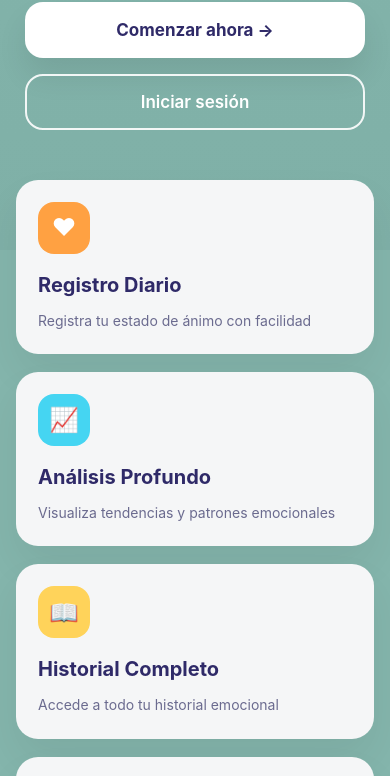
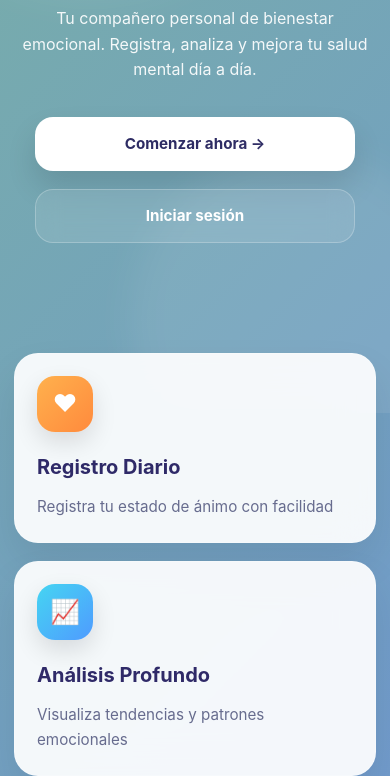
Before and after one commit to DulceRichelle/moodlens, a website with bundled scripts: page frontend/index.html in a window 390 px wide. Shown: the part 330-1106 px from the top of the page. Built offline with nearby package versions, Linux system fonts and the light colour scheme.

Commit message:
Update home.css

```diff
--- a/frontend/components/home/home.css
+++ b/frontend/components/home/home.css
@@ -4,294 +4,600 @@
     box-sizing: border-box;
 }
 
+html,
 body {
+
+    min-height: 100%;
+
+    overflow-x: hidden;
+
     font-family: 'Inter', sans-serif;
-    background: #84B5AC;
-    overflow-x: hidden;
+
+    background:
+            linear-gradient(
+                    135deg,
+                    #78AFA5 0%,
+                    #6F95D7 100%
+            );
+
+    color: white;
+
+    scroll-behavior: smooth;
+}
+
+body {
+
+    position: relative;
+}
+
+body::before {
+
+    content: "";
+
+    position: fixed;
+
+    inset: 0;
+
+    background:
+            radial-gradient(
+                    circle at top left,
+                    rgba(255,255,255,0.14),
+                    transparent 35%
+            ),
+            radial-gradient(
+                    circle at bottom right,
+                    rgba(255,255,255,0.08),
+                    transparent 30%
+            );
+
+    pointer-events: none;
+
+    z-index: -1;
 }
 
 .hero {
-    min-height: 72vh;
-    background: linear-gradient(180deg, #84B5AC 0%, #7FB0A7 100%);
+
+    min-height: 88vh;
+
     display: flex;
     flex-direction: column;
     align-items: center;
     justify-content: center;
-    padding-top: 60px;
-    padding-bottom: 180px;
+
     text-align: center;
-    padding-left: 20px;
-    padding-right: 20px;
+
+    padding:
+            70px 24px 170px;
+
+    position: relative;
+
+    overflow: hidden;
+}
+
+.hero::before {
+
+    content: "";
+
+    position: absolute;
+
+    width: 420px;
+    height: 420px;
+
+    background:
+            rgba(255,255,255,0.08);
+
+    border-radius: 50%;
+
+    top: -120px;
+    left: -120px;
+
+    filter: blur(20px);
+
+    animation:
+            floatOne 8s ease-in-out infinite;
+}
+
+.hero::after {
+
+    content: "";
+
+    position: absolute;
+
+    width: 340px;
+    height: 340px;
+
+    background:
+            rgba(255,255,255,0.08);
+
+    border-radius: 50%;
+
+    bottom: -100px;
+    right: -80px;
+
+    filter: blur(18px);
+
+    animation:
+            floatTwo 10s ease-in-out infinite;
 }
 
 .logo {
-    width: 180px;
-    border-radius: 32px;
-    margin-bottom: 35px;
-    box-shadow: 0 30px 60px rgba(0, 0, 0, 0.18);
+
+    width: 145px;
+
+    border-radius: 34px;
+
+    margin-bottom: 28px;
+
+    box-shadow:
+            0 24px 60px rgba(0,0,0,0.18);
+
+    animation:
+            logoFloat 4s ease-in-out infinite;
 }
 
 .hero h1 {
-    font-size: 88px;
+
+    font-size: clamp(3rem, 8vw, 6.5rem);
+
     font-weight: 800;
-    color: #FFFFFF;
-    line-height: 1.05;
-    margin-bottom: 25px;
-    letter-spacing: -2px;
+
+    line-height: 1;
+
+    margin-bottom: 22px;
+
+    letter-spacing: -3px;
+
+    animation:
+            fadeUp 0.8s ease;
 }
 
 .subtitle {
-    max-width: 900px;
-    font-size: 34px;
-    line-height: 1.5;
-    color: rgba(255,255,255,0.95);
-    margin-bottom: 55px;
-    font-weight: 400;
+
+    width: 100%;
+    max-width: 760px;
+
+    font-size: clamp(1rem, 2.2vw, 1.6rem);
+
+    line-height: 1.7;
+
+    color:
+            rgba(255,255,255,0.92);
+
+    margin-bottom: 46px;
+
+    animation:
+            fadeUp 1s ease;
 }
 
 .buttons {
+
     display: flex;
-    gap: 24px;
+
     align-items: center;
     justify-content: center;
+
     flex-wrap: wrap;
+
+    gap: 18px;
+
+    animation:
+            fadeUp 1.2s ease;
+}
+
+.btn-primary,
+.btn-secondary {
+
+    height: 64px;
+
+    padding:
+            0 34px;
+
+    border-radius: 22px;
+
+    font-size: 1rem;
+
+    font-weight: 700;
+
+    cursor: pointer;
+
+    transition:
+            0.28s ease;
+
+    border: none;
 }
 
 .btn-primary {
-    width: 320px;
-    height: 78px;
-    border: none;
-    border-radius: 22px;
-    background: #FFFFFF;
-    color: #2F2A68;
-    font-size: 30px;
-    font-weight: 700;
-    cursor: pointer;
-    box-shadow: 0 18px 30px rgba(0,0,0,0.08);
-    transition: 0.2s ease;
+
+    background: white;
+
+    color: #2D2B63;
+
+    box-shadow:
+            0 16px 30px rgba(0,0,0,0.12);
 }
 
 .btn-primary:hover {
-    transform: translateY(-2px);
+
+    transform:
+            translateY(-4px)
+            scale(1.02);
+
+    box-shadow:
+            0 20px 40px rgba(0,0,0,0.16);
 }
 
 .btn-secondary {
-    width: 280px;
-    height: 78px;
-    border-radius: 22px;
-    border: 2px solid rgba(255,255,255,0.9);
-    background: transparent;
+
+    background:
+            rgba(255,255,255,0.1);
+
+    backdrop-filter: blur(12px);
+
+    border:
+            1px solid rgba(255,255,255,0.24);
+
     color: white;
-    font-size: 28px;
-    font-weight: 600;
-    cursor: pointer;
-    transition: 0.2s ease;
 }
 
 .btn-secondary:hover {
-    background: rgba(255,255,255,0.08);
+
+    transform:
+            translateY(-4px);
+
+    background:
+            rgba(255,255,255,0.16);
 }
 
 .features {
+
     width: 100%;
-    display: flex;
-    justify-content: center;
-    gap: 28px;
-    flex-wrap: wrap;
-    padding: 0 30px 80px;
+
+    display: grid;
+
+    grid-template-columns:
+            repeat(auto-fit,minmax(260px,1fr));
+
+    gap: 24px;
+
+    padding:
+            0 28px 80px;
+
     margin-top: -90px;
+
     position: relative;
+
     z-index: 10;
+
+    max-width: 1400px;
+
+    margin-inline: auto;
 }
 
 .card {
-    width: 430px;
-    min-height: 240px;
-    background: #F5F6F7;
-    border-radius: 26px;
-    padding: 34px;
-    box-shadow: 0 20px 40px rgba(0,0,0,0.06);
-    transition: 0.2s ease;
+
+    background:
+            rgba(255,255,255,0.92);
+
+    backdrop-filter: blur(18px);
+
+    border:
+            1px solid rgba(255,255,255,0.2);
+
+    border-radius: 30px;
+
+    padding: 30px;
+
+    min-height: 220px;
+
+    box-shadow:
+            0 20px 40px rgba(0,0,0,0.08);
+
+    transition:
+            0.3s ease;
+
+    opacity: 0;
+
+    transform:
+            translateY(20px);
+
+    animation:
+            cardFade 0.8s ease forwards;
+}
+
+.card:nth-child(2) {
+
+    animation-delay: 0.15s;
+}
+
+.card:nth-child(3) {
+
+    animation-delay: 0.3s;
+}
+
+.card:nth-child(4) {
+
+    animation-delay: 0.45s;
 }
 
 .card:hover {
-    transform: translateY(-4px);
+
+    transform:
+            translateY(-8px);
+
+    box-shadow:
+            0 28px 50px rgba(0,0,0,0.12);
 }
 
 .card h3 {
-    font-size: 26px;
-    font-weight: 700;
+
+    font-size: 1.45rem;
+
     color: #2F2A68;
-    margin-top: 22px;
-    margin-bottom: 18px;
+
+    margin:
+            22px 0 14px;
+
     line-height: 1.3;
 }
 
 .card p {
-    font-size: 18px;
-    color: #6B6B8F;
-    line-height: 1.6;
+
+    font-size: 1rem;
+
+    color: #676C8E;
+
+    line-height: 1.7;
 }
 
 .icon {
-    width: 58px;
-    height: 58px;
-    border-radius: 18px;
+
+    width: 64px;
+    height: 64px;
+
+    border-radius: 20px;
+
     display: flex;
     justify-content: center;
     align-items: center;
-    font-size: 28px;
+
+    font-size: 1.8rem;
+
     color: white;
-    font-weight: bold;
+
+    box-shadow:
+            0 10px 24px rgba(0,0,0,0.12);
 }
 
 .orange {
-    background: #FFA142;
+
+    background:
+            linear-gradient(
+                    135deg,
+                    #FFB14D,
+                    #FF8A3D
+            );
 }
 
 .blue {
-    background: #45D5F2;
+
+    background:
+            linear-gradient(
+                    135deg,
+                    #45D5F2,
+                    #4F9BFF
+            );
 }
 
 .yellow {
-    background: #FFD35A;
+
+    background:
+            linear-gradient(
+                    135deg,
+                    #FFD85B,
+                    #FFBF47
+            );
 }
 
 .purple {
-    background: #5D7BEE;
+
+    background:
+            linear-gradient(
+                    135deg,
+                    #7B7BFF,
+                    #5D7BEE
+            );
 }
 
-@media (max-width: 1200px) {
-    .hero h1 {
-        font-size: 60px;
+@keyframes fadeUp {
+
+    from {
+
+        opacity: 0;
+
+        transform:
+                translateY(30px);
     }
 
-    .subtitle {
-        font-size: 24px;
-        max-width: 700px;
+    to {
+
+        opacity: 1;
+
+        transform:
+                translateY(0);
+    }
+}
+
+@keyframes cardFade {
+
+    to {
+
+        opacity: 1;
+
+        transform:
+                translateY(0);
+    }
+}
+
+@keyframes logoFloat {
+
+    0%,
+    100% {
+
+        transform:
+                translateY(0);
     }
 
-    .card {
-        width: 360px;
+    50% {
+
+        transform:
+                translateY(-10px);
+    }
+}
+
+@keyframes floatOne {
+
+    0%,
+    100% {
+
+        transform:
+                translateY(0);
     }
 
-    .btn-primary {
-        font-size: 24px;
-        width: 280px;
-        height: 70px;
+    50% {
+
+        transform:
+                translateY(30px);
+    }
+}
+
+@keyframes floatTwo {
+
+    0%,
+    100% {
+
+        transform:
+                translateY(0);
     }
 
-    .btn-secondary {
-        font-size: 22px;
-        width: 250px;
-        height: 70px;
+    50% {
+
+        transform:
+                translateY(-25px);
     }
 }
 
 @media (max-width: 768px) {
+
     .hero {
-        padding: 60px 20px 140px;
-        min-height: auto;
+
+        padding:
+                60px 18px 130px;
     }
 
     .logo {
-        width: 120px;
-        border-radius: 24px;
-        margin-bottom: 28px;
-    }
 
-    .hero h1 {
-        font-size: 42px;
-        letter-spacing: -1px;
+        width: 110px;
+
+        border-radius: 26px;
     }
 
     .subtitle {
-        font-size: 18px;
-        max-width: 100%;
-        margin-bottom: 36px;
+
+        margin-bottom: 34px;
+
+        line-height: 1.6;
     }
 
     .buttons {
+
+        width: 100%;
+
         flex-direction: column;
-        width: 100%;
-        gap: 16px;
     }
 
     .btn-primary,
     .btn-secondary {
+
         width: 100%;
-        max-width: 340px;
-        font-size: 20px;
-        height: 62px;
+
+        max-width: 320px;
+
+        height: 58px;
+
         border-radius: 18px;
     }
 
     .features {
-        padding: 0 16px 60px;
-        margin-top: -70px;
+
+        padding:
+                0 16px 50px;
+
+        margin-top: -60px;
+
         gap: 18px;
     }
 
     .card {
-        width: 100%;
-        max-width: 400px;
-        padding: 26px;
-        border-radius: 22px;
+
+        padding: 24px;
+
+        border-radius: 24px;
+
         min-height: auto;
     }
 
     .card h3 {
-        font-size: 22px;
-        margin-top: 18px;
-        margin-bottom: 12px;
+
+        font-size: 1.25rem;
     }
 
     .card p {
-        font-size: 15px;
+
+        font-size: 0.95rem;
     }
 
     .icon {
-        width: 52px;
-        height: 52px;
-        font-size: 24px;
-        border-radius: 16px;
+
+        width: 56px;
+        height: 56px;
+
+        border-radius: 18px;
+
+        font-size: 1.5rem;
     }
 }
 
 @media (max-width: 480px) {
+
     .hero {
-        padding: 50px 16px 120px;
+
+        padding:
+                40px 14px 110px;
     }
 
     .logo {
-        width: 95px;
-        border-radius: 20px;
-    }
 
-    .hero h1 {
-        font-size: 32px;
-    }
+        width: 90px;
 
-    .subtitle {
-        font-size: 16px;
-        margin-bottom: 28px;
+        border-radius: 22px;
     }
 
     .btn-primary,
     .btn-secondary {
-        height: 56px;
-        font-size: 17px;
+
+        height: 54px;
+
+        font-size: 0.95rem;
+    }
+
+    .features {
+
+        padding:
+                0 14px 40px;
     }
 
     .card {
+
         padding: 22px;
     }
-
-    .card h3 {
-        font-size: 20px;
-    }
-
-    .card p {
-        font-size: 14px;
-    }
 }
```
